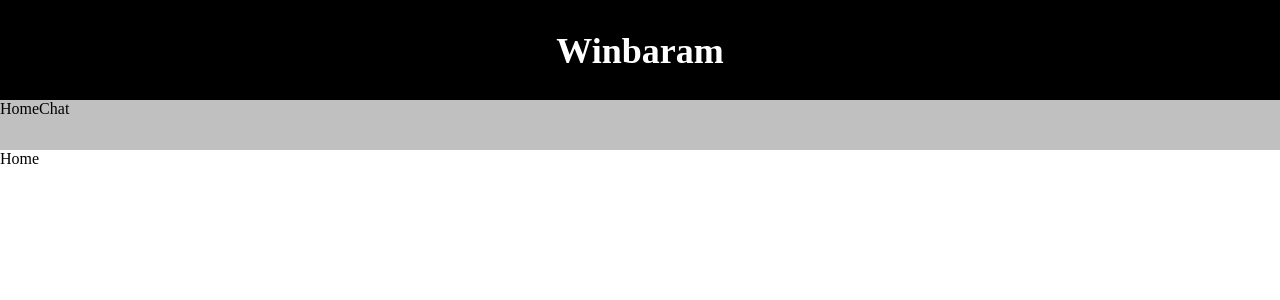
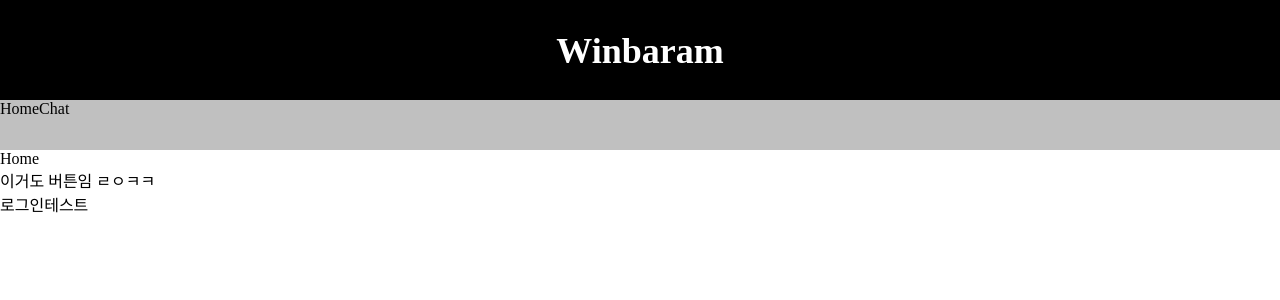
Before and after one commit to BlackPing/ReactTemplate, a React app: page / in a window 1280 px wide. Shown: the top 300 px of the page. Built offline with nearby package versions, Linux system fonts and the light colour scheme.

Commit message:
proxy template

```diff
--- a/package.json
+++ b/package.json
@@ -6,7 +6,7 @@
   "scripts": {
     "dev": "webpack --mode development",
     "build": "webpack --mode production",
-    "start": "npm run build && webpack-dev-server --mode development --open --host 127.0.0.1 --port 3000",
+    "start": "webpack-dev-server --mode development --open --host 127.0.0.1 --port 3000",
     "server": "node ./Server/Server.js"
   },
   "keywords": [],
@@ -32,15 +32,12 @@
     "@loadable/component": "^5.10.2",
     "axios": "^0.19.0",
     "express": "^4.17.1",
-    "express-http-proxy": "^1.5.1",
     "http-proxy": "^1.18.0",
     "i": "^0.3.6",
     "loadable-components": "^2.2.3",
     "npm": "^6.11.3",
-    "react-redux": "^7.1.1",
     "react-router": "^5.0.1",
     "react-router-dom": "^5.0.1",
-    "redux-react-session": "^2.6.0",
     "sockjs-client": "^1.4.0"
   }
 }
--- a/src/App.js
+++ b/src/App.js
@@ -2,7 +2,6 @@ import React, { useEffect, useState } from "react";
 import { Link, Route, Switch, BrowserRouter as Router } from "react-router-dom";
 import loadable from '@loadable/component'
 import RouteList from './Router';
-
 
 const Home = loadable(() => import('./AppComponent/Home'));
 function App() {
@@ -11,13 +10,13 @@ function App() {
             <Router>
                 <nav>
                     {RouteList.map((result =>
-                        <Link to={result.path}><button>{result.name}</button></Link>
+                        <Link key={result.name} to={result.path}><button>{result.name}</button></Link>
                     ))}
                 </nav>
                 <Switch>
-                    <Route exact path="/" component={Home}></Route>
+                    <Route key="/" exact path="/" component={Home}></Route>
                     {RouteList.map((result =>
-                        <Route path={result.path} component={result.component}/>
+                        <Route key={result.path} path={result.path} component={result.component}/>
                     ))}
                 </Switch>
             </Router>
--- a/src/AppComponent/Chat.js
+++ b/src/AppComponent/Chat.js
@@ -1,15 +1,18 @@
 import React, { useEffect, useState } from "react";
 import SockJS from 'sockjs-client'
 
-const Socket = new SockJS("http://127.0.0.1:8080/echo1");
+const Socket = new SockJS("http://127.0.0.1:8080/echo1?userId=yomile");
+Socket.onopen = function() {
+    console.log("open");
+    Socket.send("이거나 먹어라");
+}
 
+Socket.onmessage = function(msg) {
+    console.log(msg.data);
+}
 
 const ClickE = () => {
-    import("../Function/Common").then(func => {
-        func.getdata("post", "/session", {}).then((result) => {
-            console.log(result);
-        })
-    });
+    Socket.send("야스");
 }
 
 const Talk = (props) => {
@@ -24,7 +27,9 @@ function Chat(props) {
 
     const [count, setCount] = useState("1234");
     const ClickT = () => {
-
+        console.log("session ON");
+        window.sessionStorage.setItem("Man",  JSON.stringify({name: "test"}));
+        console.log(JSON.parse(window.sessionStorage.getItem("Man")));
         setCount("2222");
     }
     return (
--- a/src/AppComponent/Home.js
+++ b/src/AppComponent/Home.js
@@ -1,13 +1,33 @@
-import React from 'react';
+import React, { useState } from 'react';
 
-const Home = (props) => {
+const ButtonComponent = function() {
     return (
         <>
-            <div>
-                Home
-            </div>
+            <button>이거도 버튼임 ㄹㅇㅋㅋ</button>
         </>
-    )
+    );
+}
+
+const success = (response) => {
+    console.log(response);
+  };
+
+const failure = (error) => {
+console.log(error);
+};
+
+class Home extends React.Component {
+    render() {
+        return(
+            <>
+                <div>Home</div>
+                <ButtonComponent />
+                <form action="http://127.0.0.1:8080/login" method="post">
+                    <input type="submit" value="로그인테스트" />
+                </form>
+            </>
+        )
+    }
 }
 
 export default Home;
```
Also changed, not shown: step.txt, 8 other files (tests, documents, lock files or other folders).
